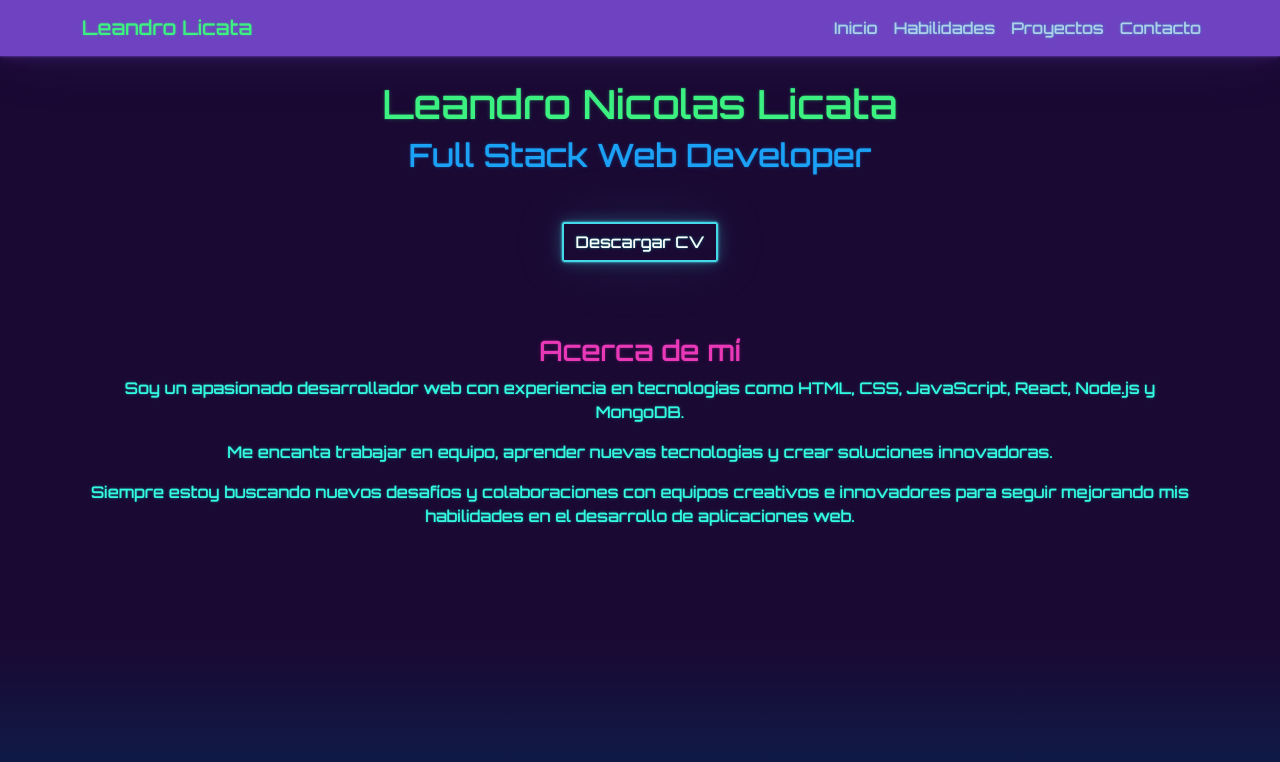
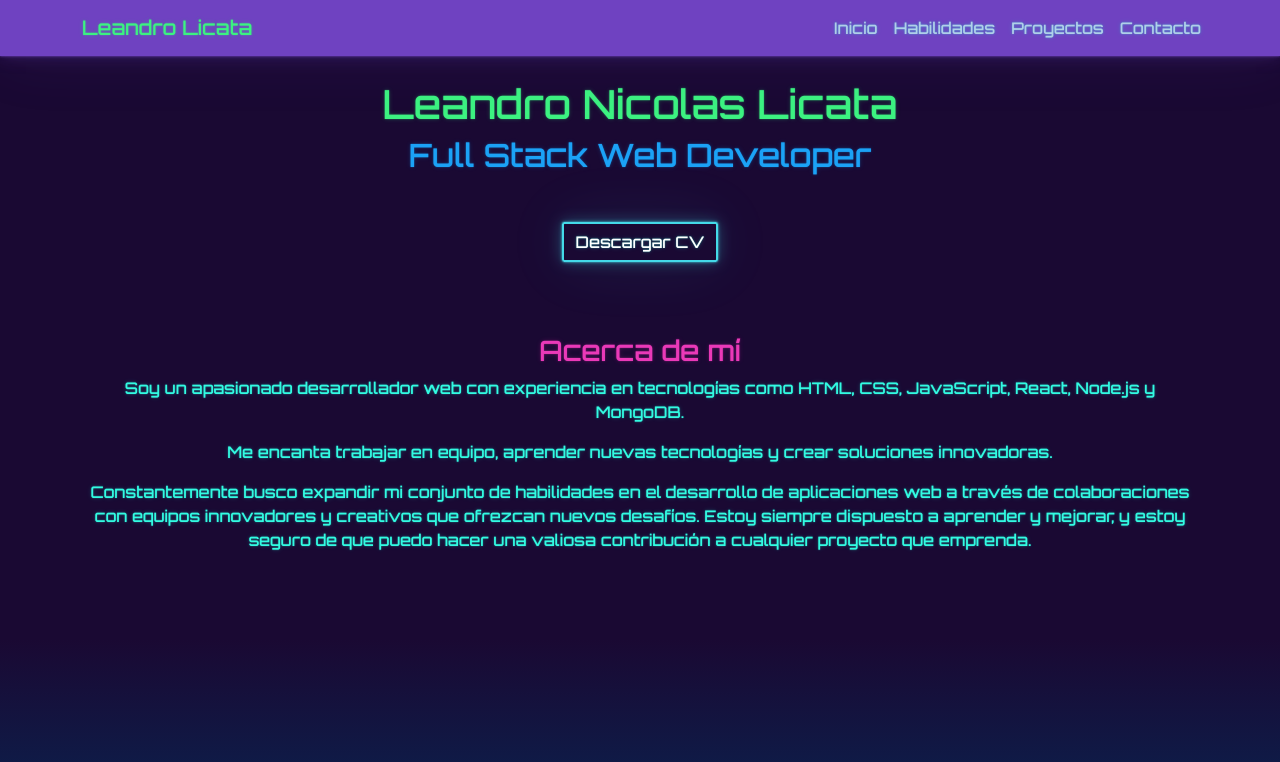
Before and after one commit to LeandroLicata/Portfolio, a Next.js app: page / in a window 1280 px wide. Shown: the top 762 px of the page. Built offline with nearby package versions, Linux system fonts and the light colour scheme.

Commit message:
update description

```diff
--- a/src/pages/index.js
+++ b/src/pages/index.js
@@ -30,9 +30,11 @@ export default function Home() {
             soluciones innovadoras.
           </p>
           <p className="mb-3">
-            Siempre estoy buscando nuevos desafíos y colaboraciones con equipos
-            creativos e innovadores para seguir mejorando mis habilidades en el
-            desarrollo de aplicaciones web.
+            Constantemente busco expandir mi conjunto de habilidades en el
+            desarrollo de aplicaciones web a través de colaboraciones con
+            equipos innovadores y creativos que ofrezcan nuevos desafíos. Estoy
+            siempre dispuesto a aprender y mejorar, y estoy seguro de que puedo
+            hacer una valiosa contribución a cualquier proyecto que emprenda.
           </p>
           <i className="fab fa-react fa-3x"></i>
         </div>
```
